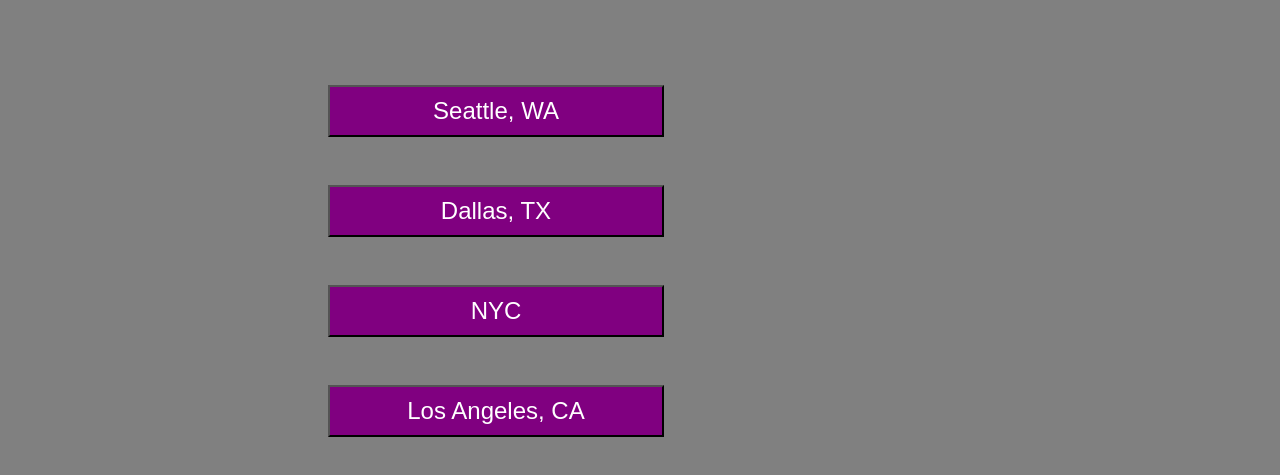
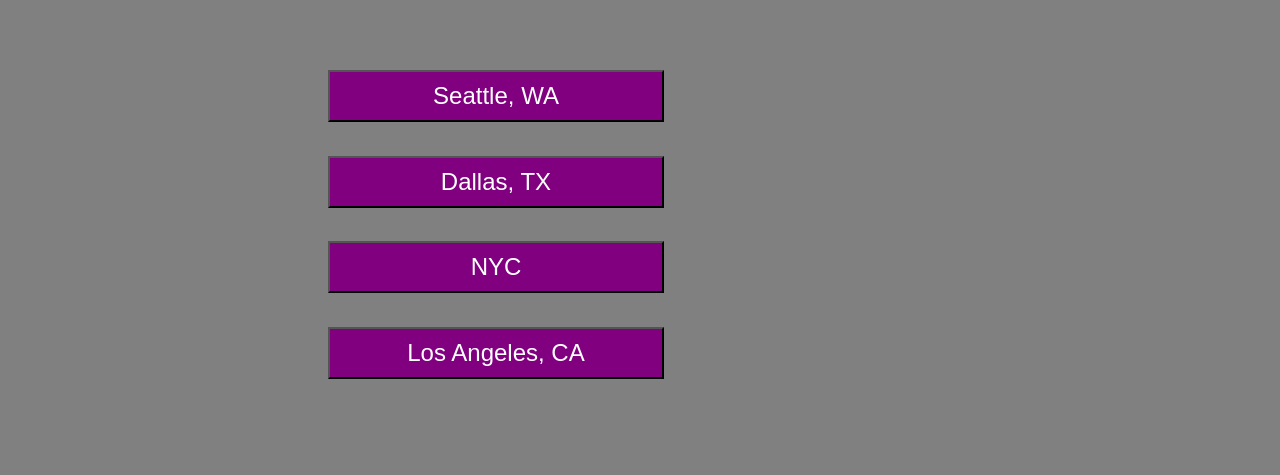
Before and after one commit to amman98/Pro-Wrestling-Quiz, a plain HTML site: page game.html in a window 1280 px wide. Shown: the part 221-696 px from the top of the page. Drawn offline with Linux system fonts and the light colour scheme.

Commit message:
fixed margins in game screen

```diff
--- a/assets/css/style.css
+++ b/assets/css/style.css
@@ -107,7 +107,7 @@ header p {
 }
 
 .buttons {
-    margin-top: 1rem;
+    margin-top: 0.4rem;
 }
 
 /*
```
